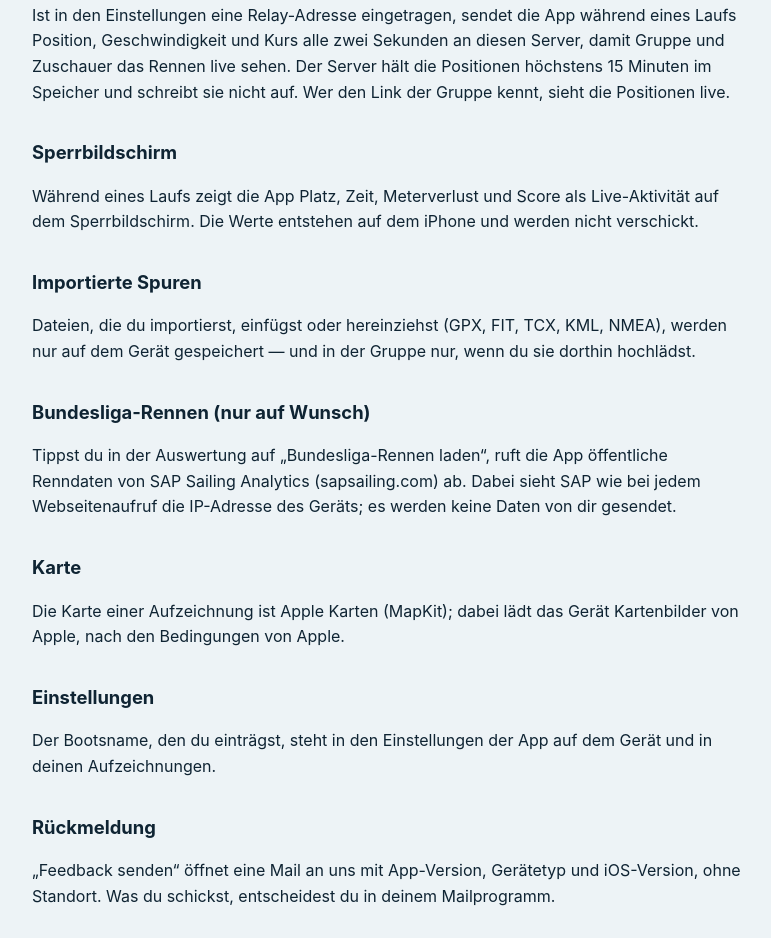
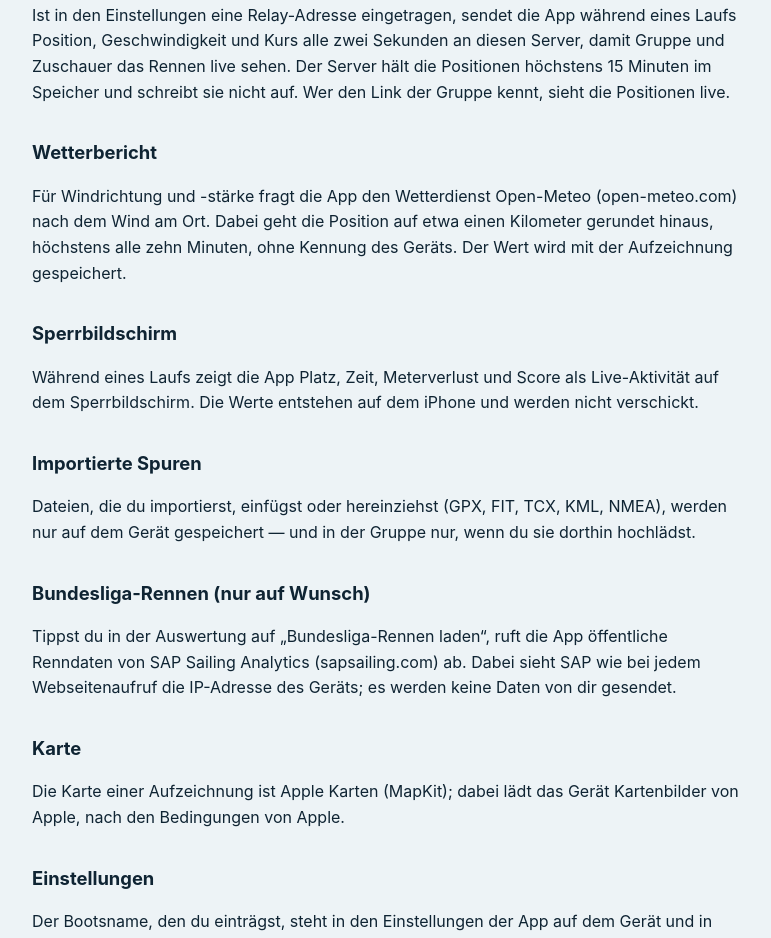
Before and after one commit to DeepSkyPlan/gybeset-privacy, a plain HTML site: page index.html in a window 1280 px wide. Shown: the part 878-1816 px from the top of the page, without its empty margins (248-1019 px from the left). Drawn offline with Linux system fonts and the light colour scheme.

Commit message:
Wetterbericht (Open-Meteo)

```diff
--- a/index.html
+++ b/index.html
@@ -41,6 +41,11 @@ Geschwindigkeit und Kurs alle zwei Sekunden an diesen Server, damit Gruppe und Z
 sehen. Der Server hält die Positionen höchstens 15 Minuten im Speicher und schreibt sie nicht auf. Wer den
 Link der Gruppe kennt, sieht die Positionen live.</p>
 
+<h2>Wetterbericht</h2>
+<p>Für Windrichtung und -stärke fragt die App den Wetterdienst Open-Meteo (open-meteo.com) nach dem Wind am Ort.
+Dabei geht die Position auf etwa einen Kilometer gerundet hinaus, höchstens alle zehn Minuten, ohne Kennung des
+Geräts. Der Wert wird mit der Aufzeichnung gespeichert.</p>
+
 <h2>Sperrbildschirm</h2>
 <p>Während eines Laufs zeigt die App Platz, Zeit, Meterverlust und Score als Live-Aktivität auf dem
 Sperrbildschirm. Die Werte entstehen auf dem iPhone und werden nicht verschickt.</p>
@@ -75,7 +80,7 @@ no advertising. During a run the app records every location fix, also with the s
 on your iPhone; if you join a group, your runs are stored in iCloud and shared with its members. For the start
 signal, nearby devices exchange sail number, start time and clock timestamps via Bluetooth/Wi-Fi. If a relay
 address is set, positions are sent live every two seconds and kept in memory for at most 15 minutes.
-The lock-screen Live Activity is computed on the device and never sent. Imported tracks stay on the device unless you upload them to your group. On request (“load Bundesliga races”) the app downloads public race data from SAP Sailing Analytics, which sees the device's IP address like any web request. The map uses Apple MapKit. Feedback opens an e-mail containing app version, device type and iOS version,
+For wind direction and strength the app asks Open-Meteo for the forecast at your position, rounded to about one kilometre, at most every ten minutes and without any device identifier. The lock-screen Live Activity is computed on the device and never sent. Imported tracks stay on the device unless you upload them to your group. On request (“load Bundesliga races”) the app downloads public race data from SAP Sailing Analytics, which sees the device's IP address like any web request. The map uses Apple MapKit. Feedback opens an e-mail containing app version, device type and iOS version,
 never your location. Contact: <a href="mailto:deepframe.support@gmail.com">deepframe.support@gmail.com</a>.</p>
 </body>
 </html>
```
